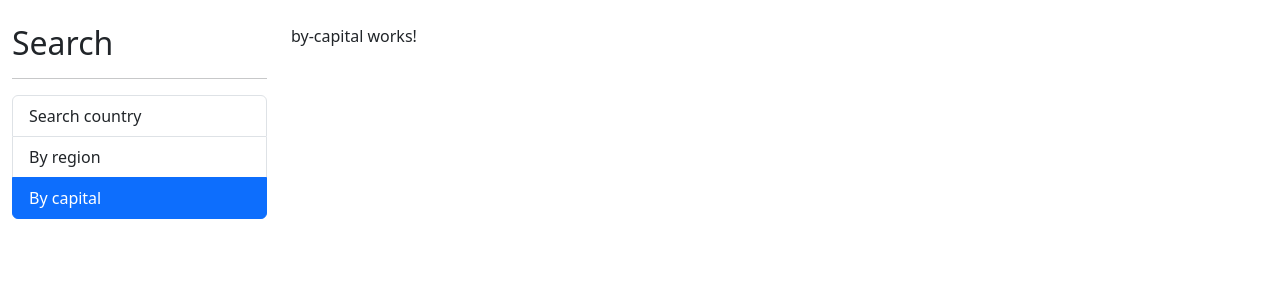
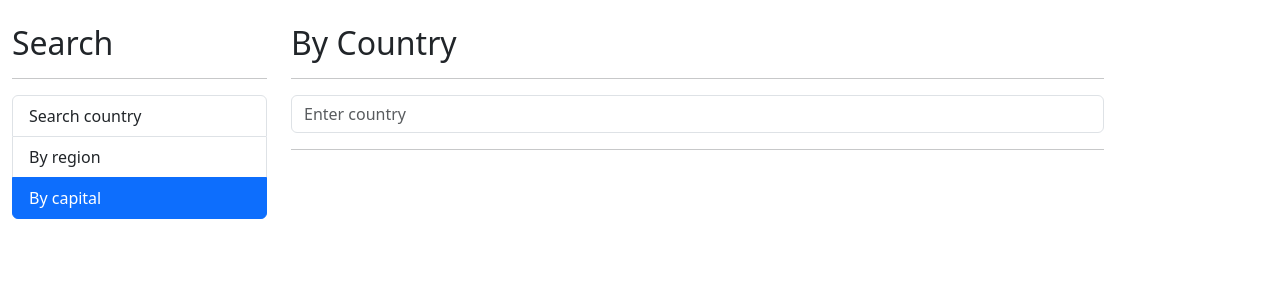
Before and after one commit to moive/countryApp, an Angular app: page /capital in a window 1280 px wide. Shown: the top 300 px of the page. Built offline with nearby package versions, Linux system fonts and the light colour scheme.

Commit message:
implement by capital

```diff
--- a/src/app/country/pages/by-capital/by-capital.component.html
+++ b/src/app/country/pages/by-capital/by-capital.component.html
@@ -1 +1,18 @@
-<p>by-capital works!</p>
+<h2>By Country</h2>
+<hr />
+
+<div class="row">
+  <div class="col">
+    <app-country-input (onEnter)="onSubmit($event)"></app-country-input>
+  </div>
+</div>
+<hr />
+<div *ngIf="thereIsError" class="alert alert-danger">
+  {{ search | titlecase }} was not found.
+</div>
+
+<div class="row" *ngIf="countries.length > 0">
+  <div class="col">
+    <app-country-table [countries]="countries"></app-country-table>
+  </div>
+</div>
--- a/src/app/country/pages/by-capital/by-capital.component.ts
+++ b/src/app/country/pages/by-capital/by-capital.component.ts
@@ -1,11 +1,32 @@
 import { Component } from '@angular/core';
+import { Country } from '../../interfaces/country.interface';
+import { CountryService } from '../../services/country.service';
 
 @Component({
   selector: 'app-by-capital',
   templateUrl: './by-capital.component.html',
-  styles: [
-  ]
+  styles: [],
 })
 export class ByCapitalComponent {
+  search: string = '';
+  thereIsError: boolean = false;
+  countries: Country[] = [];
 
+  constructor(private countryService: CountryService) {}
+
+  onSubmit(search: string): void {
+    this.thereIsError = false;
+    this.countryService.searchCapital(search).subscribe({
+      next: (data) => {
+        console.log(data);
+        this.countries = data;
+      },
+      error: (err) => {
+        console.log(err);
+        this.thereIsError = true;
+        this.countries = [];
+      },
+    });
+    // this.search = '';
+  }
 }
--- a/src/app/country/services/country.service.ts
+++ b/src/app/country/services/country.service.ts
@@ -15,4 +15,9 @@ export class CountryService {
     const url = `${this.apiUrl}/name/${contry}`;
     return this.http.get<Country[]>(url);
   }
+
+  searchCapital(capital: string): Observable<Country[]> {
+    const url = `${this.apiUrl}/capital/${capital}`;
+    return this.http.get<Country[]>(url);
+  }
 }
```
